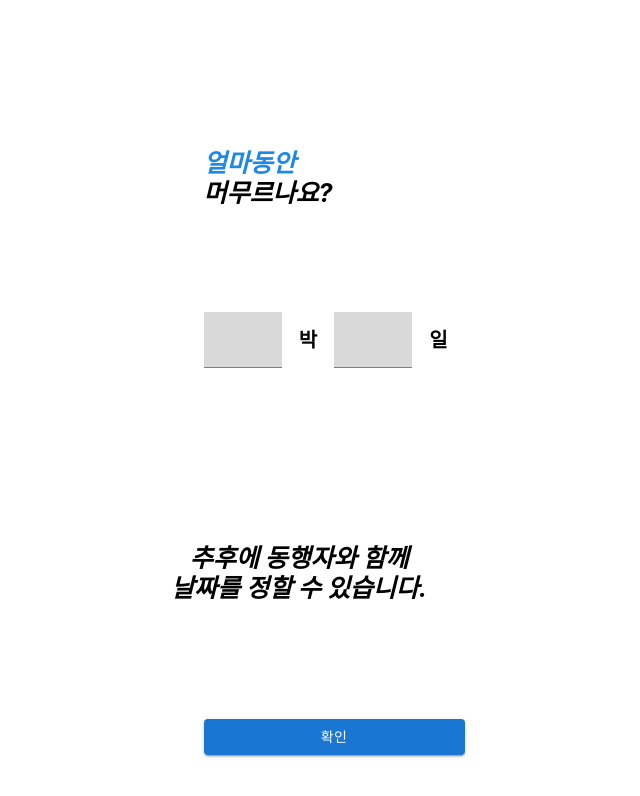
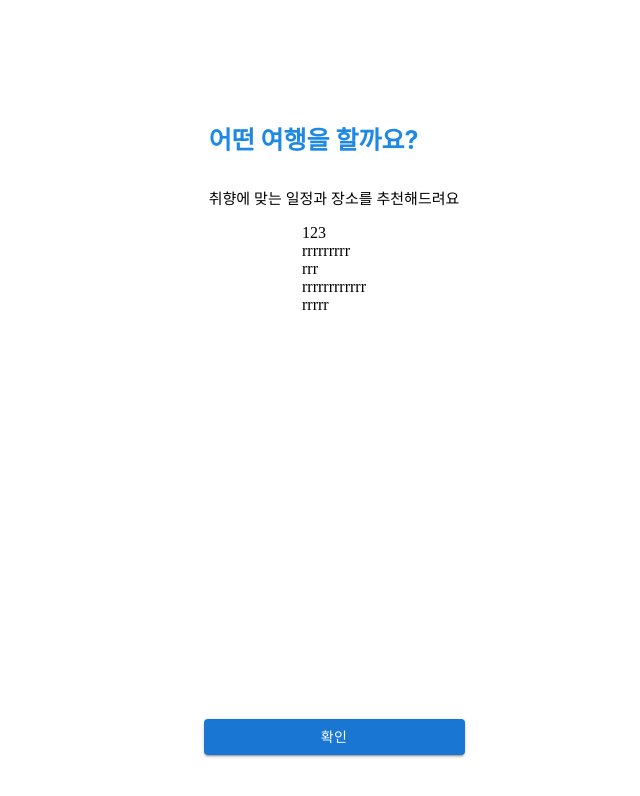
Before and after one commit to sdyoon94/jeju-travel-application, a React (Create React App) app in the folder frontend/: page /inputs in a window 1280 px wide. Shown: the top 796 px of the page, without its empty margins (306-946 px from the left). Built offline with nearby package versions, Linux system fonts and the light colour scheme.

Commit message:
Feat: "스타일페이지미완성"#

```diff
--- a/frontend/src/components/Inputs/Duration.css
+++ b/frontend/src/components/Inputs/Duration.css
@@ -28,6 +28,33 @@
 }
 
 /****** body ******/
+.warning {
+  position: absolute;
+  z-index:1;
+  top: 420px;
+  font-size: 10px;
+  font-family: 'Inter';
+  font-style: italic;
+  font-weight: 700;
+  line-height: 30px;
+  color:rgb(190, 11, 11)
+}
+
+/* Rectangle 60 */
+
+/* position: absolute;
+width: 88px;
+height: 52px;
+left: 58px;
+top: 320px; */
+
+
+
+
+/* Rectangle 39 */
+
+
+
 .duration-body {
   display:grid;
   grid-template-rows: 1fr 1fr ;
--- a/frontend/src/components/Inputs/Duration.js
+++ b/frontend/src/components/Inputs/Duration.js
@@ -5,66 +5,108 @@ import { TextField } from "@mui/material";
 import "globalStyle.css";
 import "./Duration.css";
 
-
-
-
 // 출발지,언제,인원선택
 function Duration() {
-  const minDuration = 0;
-  const maxDuration = 20;
-  let alertMessage = ''
+  const [show, setShow] = useState(false);
 
-  const [duration, setduration] = useState();
+  let alertMessage = "";
+
+  const [durations, setDurations] = useState({
+    bak: null,
+    il: null,
+  });
+
+  const { bak, il } = durations;
+
   const handleChange = (event) => {
-    if (0<= event.target.value && event.target.value <= 20) {
-    setduration(event.target.value)
-  } else if (event.target.value >= 20) {
-    setduration(maxDuration)
-    alertMessage = "최대 20일까지 설정 할 수 있어요"
-    alert(alertMessage)
-  }
+    const minDuration = 0;
+    const maxDuration = 20;
+    const { name, value } = event.target;
+    if (name === "bak") {
+      if (0 <= value && value <= 19) {
+        setDurations({
+          ...durations,
+          [name]: value,
+          ["il"]: Number(value) + 1,
+        });
+      } else if (value > 19) {
+        setDurations({
+          ...durations,
+          [name]: 19,
+          ["il"]: 20,
+        });
+        alertMessage = "최대 20일까지 설정 할 수 있어요";
+        setShow((prev) => !prev);
+      }
+    }
+    if (name === "il") {
+      if (0 <= value && value <= 20) {
+        setDurations({
+          ...durations,
+          [name]: value,
+          ["bak"]: Number(value) - 1,
+        });
+      } else if (value > 20) {
+        setDurations({
+          ...durations,
+          [name]: 20,
+          ["bak"]: 19,
+        });
+        alertMessage = "최대 20일까지 설정 할 수 있어요";
+        setShow((prev) => !prev);
+        // alert(alertMessage);
+      }
+    }
   };
-
-
-
-
 
   return (
     <div className="duration-container">
       <div className="duration-header">
-        <div className="mention" style={{color:"#1E88E5"}}>얼마동안</div>
+        <div className="mention" style={{ color: "#1E88E5" }}>
+          얼마동안
+        </div>
         <div className="mention">머무르나요?</div>
       </div>
       <div className="duration-body">
         <div className="duration-input">
+          {show && (
+            <div className="warning">
+              여행일정은 최대 20일까지 설정 가능해요
+            </div>
+          )}
           <TextField
-              id="standard-number"
-              type="number"
-              value={duration - 1}
-              variant="filled"
-            />
-          <label className="input-label" for="select-duration">박</label>
+            id="number-duration"
+            name="bak"
+            type="number"
+            value={bak}
+            // inputProps={{ minDuration, maxDuration }}
+            onChange={handleChange}
+            variant="filled"
+          />
+          <label className="input-label" for="number-duration">
+            박
+          </label>
           <TextField
-              id="standard-number"
-              type="number"
-              inputProps={{ minDuration, maxDuration }}
-              value={duration}
-              onChange={handleChange}
-              variant="filled"
-            />
-          <label className="input-label" for="select-duration">일</label>
+            id="standard-number"
+            name="il"
+            type="number"
+            value={il}
+            // inputProps={{ minDuration, maxDuration }}
+            onChange={handleChange}
+            variant="filled"
+          />
+          <label className="input-label" for="select-duration">
+            일
+          </label>
         </div>
 
         <div className="duration-body2">
-          <p>추후에 동행자와 함께<br></br> 날짜를 정할 수 있습니다.</p>
-        </div>
-
-
-
+          <p>
+            추후에 동행자와 함께<br></br> 날짜를 정할 수 있습니다.
+          </p>
         </div>
       </div>
-
-
+    </div>
   );
 }
 
--- /dev/null
+++ b/frontend/src/components/Inputs/Style.css
@@ -0,0 +1,45 @@
+.style-container {
+  display:grid ;
+  grid-template-rows: 3fr 7fr;
+  gap:1rem;
+  height:100%;
+}
+
+
+.style-header {
+  display:grid;
+  align-content: end;
+  justify-content: center;
+}
+
+/* 어디서, 몇 명이서 떠나시나요? */
+.mention {
+  font-family: 'Inter';
+  font-size: 25px;
+  font-style: bold;
+  font-weight: 700;
+  line-height: 100px;
+
+}
+
+/* 취향에 맞는 일정과 장소를 추천드려요! */
+.mention2 {
+  font-family: 'Inter';
+  font-size: 15px;
+  font-style: bold;
+  font-weight: 500;
+  line-height: 18px;
+  color: #000000;
+}
+
+.style-body {
+  display:grid;
+  grid-template-rows: 1fr 1fr 1fr 1fr;
+  justify-content: center;
+  align-items: start;
+}
+
+.style-select-btns {
+  display:grid;
+  grid-auto-columns: minmax(50,auto);
+}
--- a/frontend/src/components/Inputs/Style.js
+++ b/frontend/src/components/Inputs/Style.js
@@ -1,7 +1,29 @@
+import "globalStyle.css";
+import "./Style.css";
+
+// const btns =
+
 // 여행 스타일 선택
-function Style(){
-  return(
-    <h1>여행스타일선택</h1>
+function Style() {
+  return (
+    <div className="style-container">
+      <div className="style-header">
+        <div className="mention" style={{ color: "#1E88E5" }}>
+          어떤 여행을 할까요?
+        </div>
+        <div className="mention2">취향에 맞는 일정과 장소를 추천해드려요</div>
+      </div>
+      <div className="style-body">
+        <div className="style-select-btns">
+          <div>123</div>
+          <div>rrrrrrrrr</div>
+          <div>rrr</div>
+          <div>rrrrrrrrrrrr</div>
+          <div>rrrrr</div>
+        </div>
+      </div>
+    </div>
+  );
+}
 
-  )
-}
+export default Style;
--- a/frontend/src/routes/Inputs/Inputs.js
+++ b/frontend/src/routes/Inputs/Inputs.js
@@ -4,10 +4,9 @@ import "globalStyle.css";
 import "routes/Inputs/Inputs.css";
 import Button from "@mui/material/Button";
 
-
 // import Departure from "components/Inputs/Departure";
-import Duration from "components/Inputs/Duration";
-
+// import Duration from "components/Inputs/Duration";
+import Style from "components/Inputs/Style";
 
 function Inputs() {
   // const [checked, setChecked] = React.useState(false);
@@ -21,20 +20,18 @@ function Inputs() {
   // }
 
   return (
-    <div className='input-container'>
-      <div className='input-content'>
-       {/* <Departure></Departure> */}
-        <Duration></Duration>
+    <div className="input-container">
+      <div className="input-content">
+        {/* <Departure></Departure> */}
+        {/* <Duration></Duration> */}
+        {<Style></Style>}
       </div>
-      <div className='input-footer'>
+      <div className="input-footer">
         <Button className="input-btn" variant="contained">
           확인
         </Button>
       </div>
-
     </div>
-
-
   );
 }
 
```
